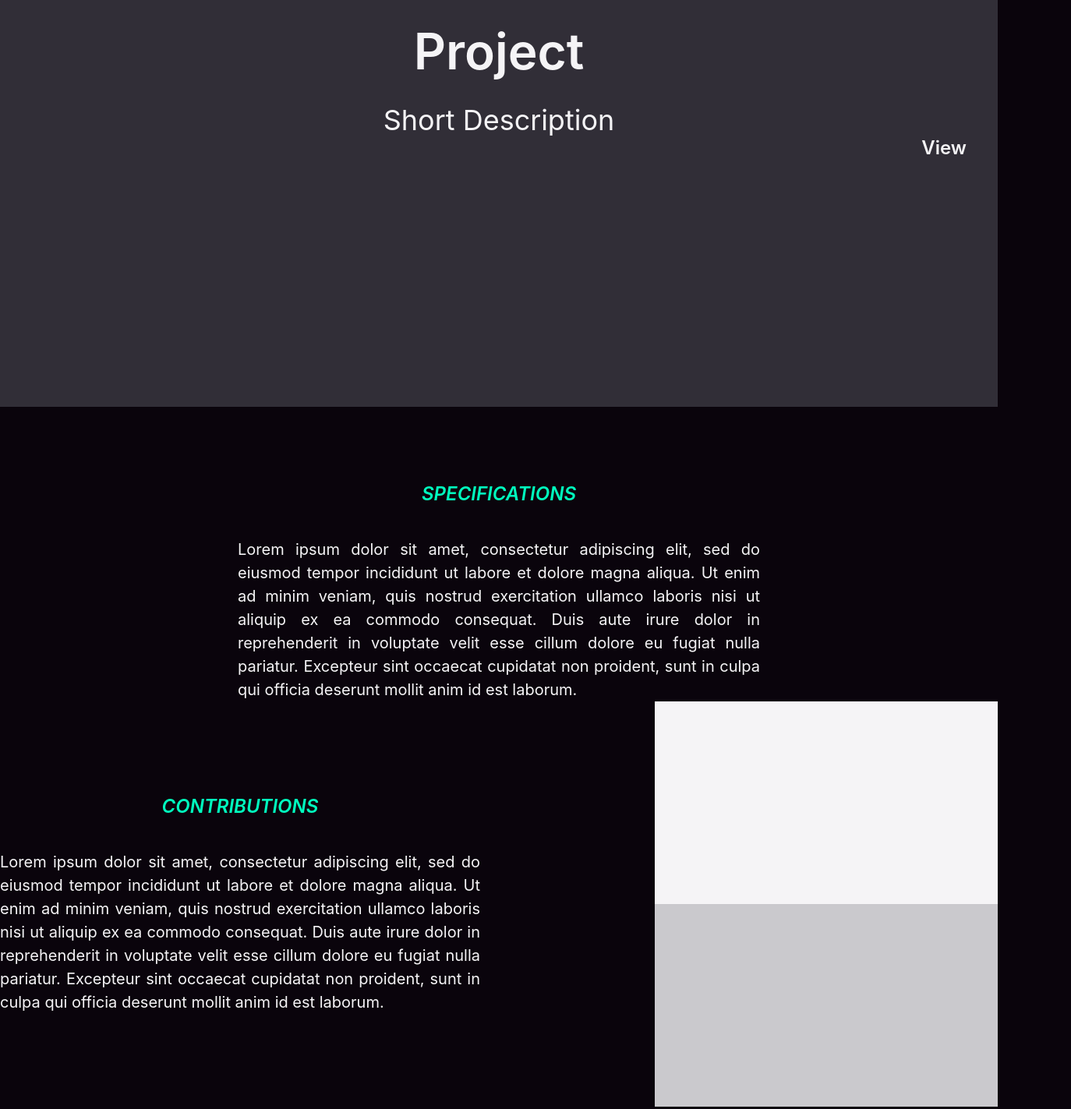
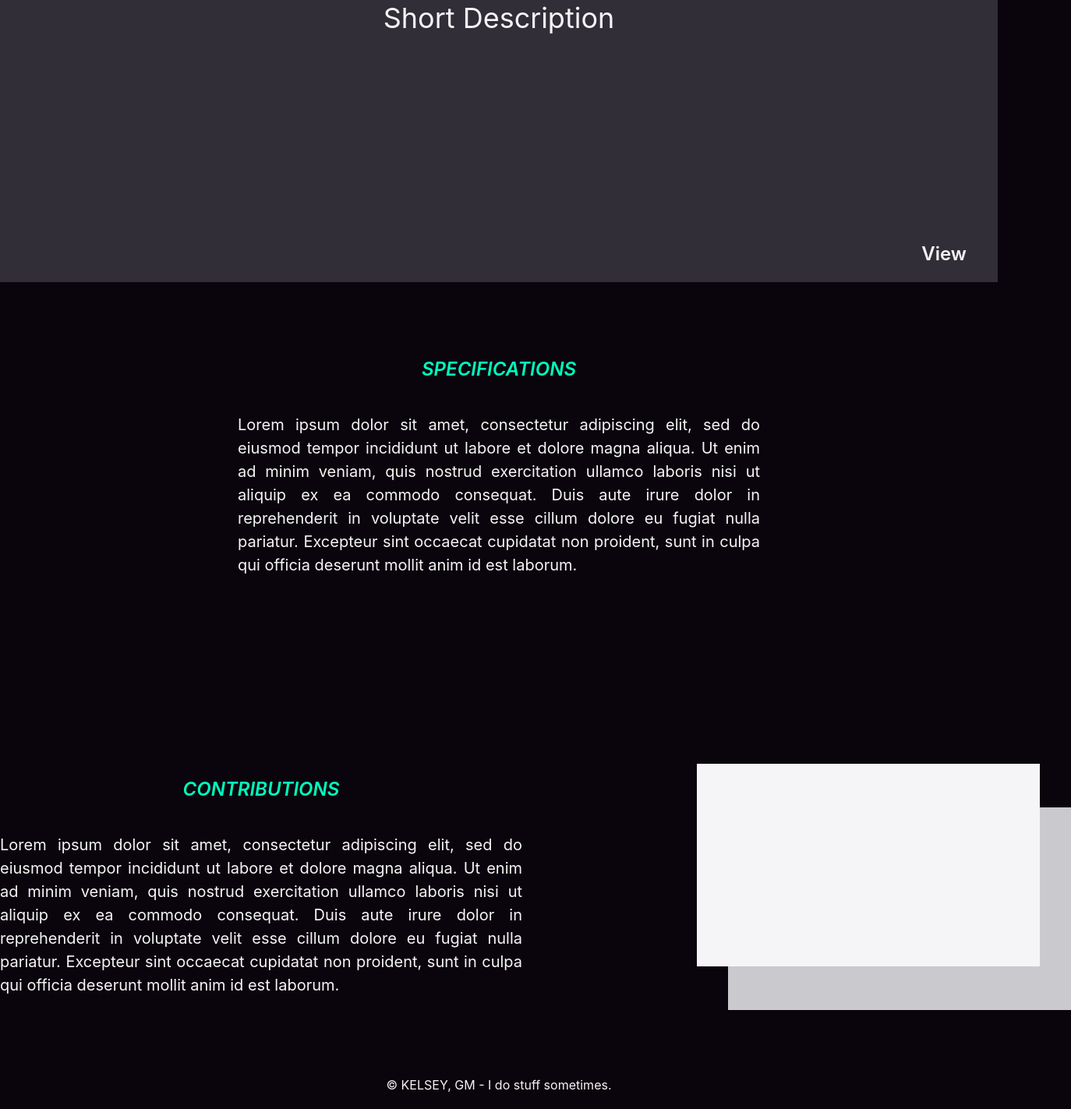
Before and after one commit to Kelsey4980/Online-Website, a website: page src/selected-work.html in a window 1280 px wide. Shown: the part 358-1781 px from the top of the page at 78% size, 1374 px wide, since content can reach past the window. Drawn offline with Linux system fonts and the light colour scheme.

Commit message:
Fixed layout for selected work page

```diff
--- a/src/input.css
+++ b/src/input.css
@@ -72,7 +72,7 @@
     }
 
     .card-work-container {
-        @apply flex-center bg-tinted-neutral-900 hover:bg-accent-500 h-auto w-full pt-5 pb-5 transition duration-300 ease-in;
+        @apply flex-center bg-tinted-neutral-900 hover:bg-primary-500 h-auto w-full pt-5 pb-5 transition duration-300 ease-in;
     }
 
     .card-work-container-flex-left {
@@ -124,7 +124,7 @@
     }
 
     .card-research {
-        @apply bg-tinted-neutral-200 m-10 flex h-[680px] max-h-[680px] w-[500px] max-w-[500px] items-start justify-start pt-10 pl-10;
+        @apply bg-tinted-neutral-200 flex h-[680px] max-h-[680px] w-[500px] max-w-[500px] items-start justify-start pt-10 pl-10;
     }
 
     .card-research-text {
--- a/src/selected-work.html
+++ b/src/selected-work.html
@@ -7,11 +7,13 @@
         <title>Kelsey - Selected Work</title>
     </head>
     <body>
-        <div class="header-back">
+        <div class="header-back absolute z-10">
             <a href="works.html" class="header-item">Back</a>
         </div>
-        <div class="flex-center bg-tinted-neutral-800 h-screen w-full flex-col">
-            <div class="flex-center flex-col gap-5">
+        <div
+            class="flex-center bg-tinted-neutral-800 -top-20 z-0 h-[calc(100vh-80px)] w-full flex-col"
+        >
+            <div class="flex-center h-full flex-col gap-5">
                 <h1
                     class="text-tinted-neutral-50 size-auto text-[4rem] font-semibold"
                 >
@@ -21,19 +23,20 @@
                     Short Description
                 </h4>
             </div>
-            <div class="flex h-auto w-full items-end justify-end pr-10 pb-5">
+            <div class="flex h-20 w-full items-end justify-end pr-10 pb-5">
                 <div class="size-auto gap-5">
-                    <div class="size-auto gap-1">
+                    <!-- TODO: Insert Github link -->
+                    <a class="size-auto gap-1" href="">
                         <p
                             class="text-tinted-neutral-50 text-2xl font-semibold"
                         >
                             View
                         </p>
-                    </div>
+                    </a>
                 </div>
             </div>
         </div>
-        <div class="flex-center flex-col pt-24">
+        <div class="flex-center flex-col gap-60 pt-24">
             <div class="flex-center h-auto max-w-[670px] flex-col gap-10">
                 <h6 class="text-secondary-500 text-2xl font-semibold italic">
                     SPECIFICATIONS
@@ -49,7 +52,7 @@
                     deserunt mollit anim id est laborum.
                 </p>
             </div>
-            <div class="flex-center gap-56">
+            <div class="flex-center size-full gap-56">
                 <div class="flex-center h-auto max-w-[670px] flex-col gap-10">
                     <h6
                         class="text-secondary-500 text-2xl font-semibold italic"
@@ -70,12 +73,12 @@
                         anim id est laborum.
                     </p>
                 </div>
-                <div class="size-auto">
+                <div class="flex h-[316px] w-[480px]">
                     <div
-                        class="bg-tinted-neutral-50 h-[260px] max-h-[260px] w-[440px] max-w-[440px]"
+                        class="bg-tinted-neutral-50 absolute z-10 h-[260px] max-h-[260px] w-[440px] max-w-[440px]"
                     ></div>
                     <div
-                        class="bg-tinted-neutral-200 h-[260px] max-h-[260px] w-[440px] max-w-[440px]"
+                        class="bg-tinted-neutral-200 absolute z-0 h-[260px] max-h-[260px] w-[440px] max-w-[440px] translate-x-10 translate-y-14"
                     ></div>
                 </div>
             </div>
```
Also changed, not shown: src/output.css.
